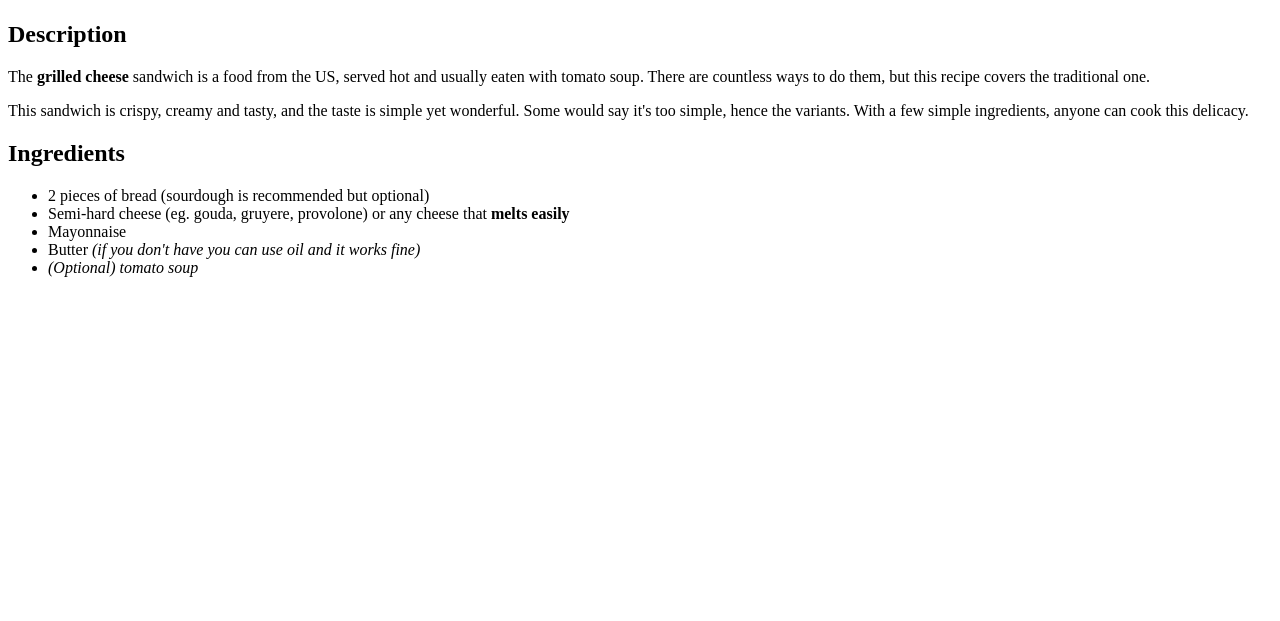
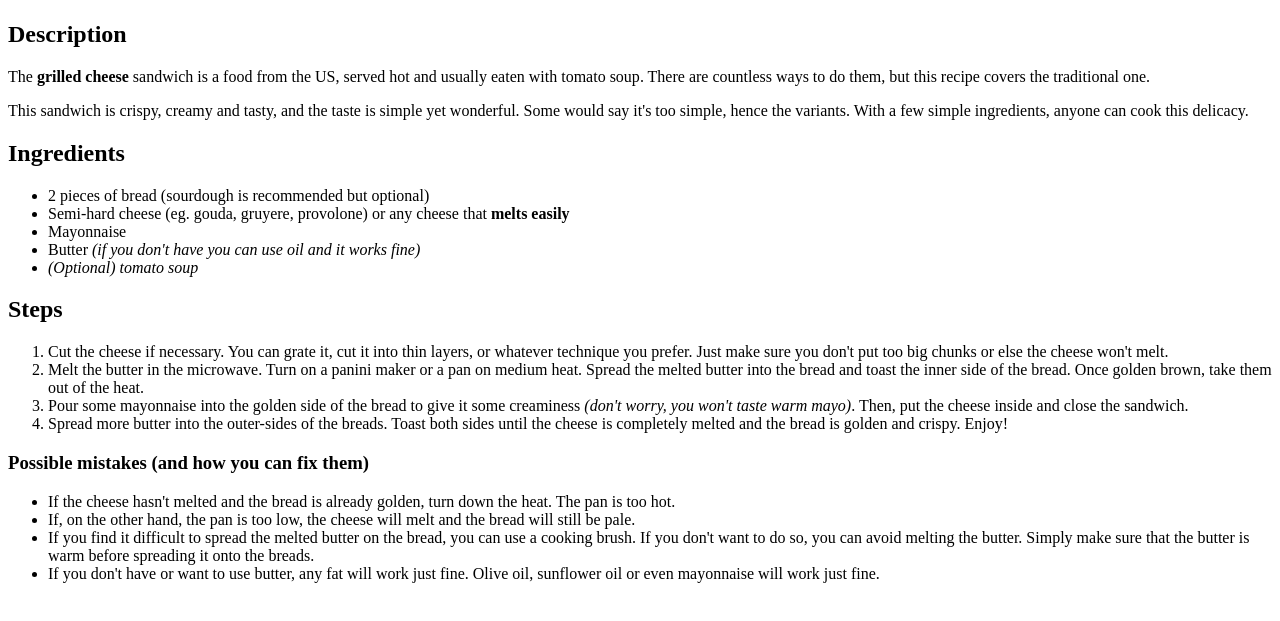
Before and after one commit to DasherPotato19/odin-recipes, a plain HTML site: page recipes/grilled-cheese.html in a window 1280 px wide. Shown: the part 133-754 px from the top of the page. Drawn offline with Linux system fonts and the light colour scheme.

Commit message:
Finish the "grilled cheese" html page
The grilled cheese page has officially been finished, with
the "Steps" finished. Additionally, a "possible mistakes" page
has been added as an extra content.

```diff
--- a/recipes/grilled-cheese.html
+++ b/recipes/grilled-cheese.html
@@ -30,5 +30,39 @@
         <li>Butter <em>(if you don't have you can use oil and it works fine)</em></li>
         <li><em>(Optional) tomato soup</em></li>
     </ul>
+
+    <h2>Steps</h2>
+    <ol>
+        <li>Cut the cheese if necessary. You can grate it, cut it into
+        thin layers, or whatever technique you prefer. Just make sure
+        you don't put too big chunks or else the cheese won't melt.
+        </li>
+        <li>Melt the butter in the microwave. Turn on a panini maker
+        or a pan on medium heat. Spread the melted butter into the bread and toast
+        the inner side of the bread. Once golden brown, take them out of
+        the heat.</li>
+        <li>Pour some mayonnaise into the golden side of the bread to
+        give it some creaminess <em>(don't worry, you won't taste
+        warm mayo)</em>. Then, put the cheese inside and close the
+        sandwich.</li>
+        <li>Spread more butter into the outer-sides of the breads. Toast
+        both sides until the cheese is completely melted and the bread is
+        golden and crispy. Enjoy!</li>
+    </ol>
+    <h3>Possible mistakes (and how you can fix them)</h3>
+    <ul>
+        <li>If the cheese hasn't melted and the bread is already golden,
+        turn down the heat. The pan is too hot.</li>
+        <li>If, on the other hand, the pan is too low, the cheese will
+        melt and the bread will still be pale.</li>
+        <li>If you find it difficult to spread the melted butter on the bread,
+        you can use a cooking brush. If you don't want to do so, you can avoid
+        melting the butter. Simply make sure that the butter is warm before spreading
+        it onto the breads.
+        </li>
+        <li>If you don't have or want to use butter, any fat will work just fine.
+        Olive oil, sunflower oil or even mayonnaise will work just fine.
+        </li>
+    </ul>
 </body>
 </html>
```
